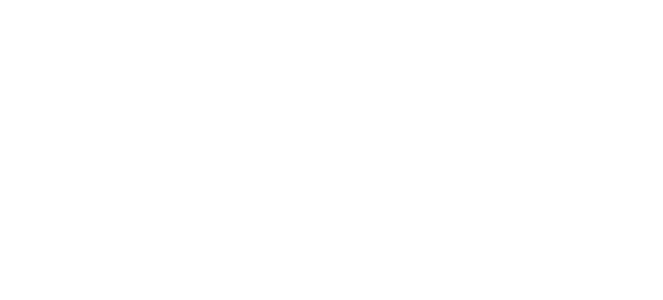
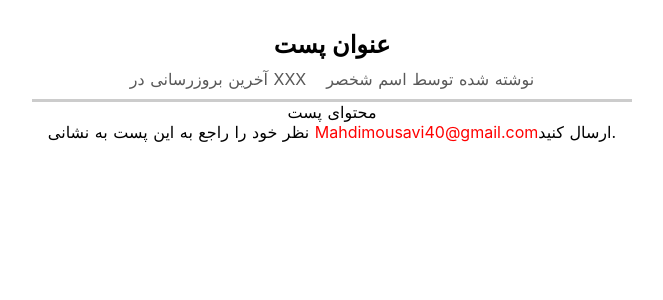
Before and after one commit to mistrs2p/renuxt, a Nuxt app: page /posts/1 in a window 1280 px wide. Before the commit this address had no page. Shown: the top 300 px of the page, without its empty margins (308-971 px from the left). Built offline with nearby package versions, Linux system fonts and the light colour scheme.

Commit message:
Basic File Folder Structure Set - Admin About Posts

```diff
--- /dev/null
+++ b/pages/about/index.vue
@@ -0,0 +1,16 @@
+<template>
+  <div class="about-page">
+    <h1>This is my absolutely fantastic "About Me" Page!</h1>
+    <p>Lorem ipsum, dolor sit amet consectetur adipisicing elit. Totam officiis ab voluptatibus assumenda error quas deleniti eius? Suscipit, numquam? Quis aliquid non animi numquam amet voluptas dolorum sunt aspernatur commodi?</p>
+    <p>Lorem ipsum, dolor sit amet consectetur adipisicing elit. Totam officiis ab voluptatibus assumenda error quas deleniti eius? Suscipit, numquam? Quis aliquid non animi numquam amet voluptas dolorum sunt aspernatur commodi?</p>
+    <p>Lorem ipsum, dolor sit amet consectetur adipisicing elit. Totam officiis ab voluptatibus assumenda error quas deleniti eius? Suscipit, numquam? Quis aliquid non animi numquam amet voluptas dolorum sunt aspernatur commodi?</p>
+    <p>Lorem ipsum, dolor sit amet consectetur adipisicing elit. Totam officiis ab voluptatibus assumenda error quas deleniti eius? Suscipit, numquam? Quis aliquid non animi numquam amet voluptas dolorum sunt aspernatur commodi?</p>
+  </div>
+</template>
+
+<style scoped>
+.about-page {
+  text-align: center;
+  padding: 30px;
+}
+</style>
--- a/pages/index.vue
+++ b/pages/index.vue
@@ -32,7 +32,9 @@
 </script>
 
 <style>
+
 .container {
+  direction: rtl;
   margin: 0 auto;
   min-height: 100vh;
   display: flex;
--- /dev/null
+++ b/pages/posts/_id/index.vue
@@ -0,0 +1,75 @@
+<template>
+  <div class="single-post-page">
+    <section class="post">
+      <h1>عنوان پست</h1>
+      <div class="post-details">
+        <div class="post-detail">آخرین بروزرسانی در XXX</div>
+        <div class="post-detail">نوشته شده توسط اسم شخصر</div>
+      </div>
+      <p>محتوای پست</p>
+    </section>
+    <section class="post-feedback">
+      <p>نظر خود را راجع به این پست به نشانی <a href="mailto:mahdimousavi40@gmail.com">Mahdimousavi40@gmail.com</a>ارسال کنید.</p>
+    </section>
+  </div>
+</template>
+
+<script>
+export default {
+
+}
+</script>
+
+<style scoped>
+  .single-post-page {
+    padding: 30px;
+    text-align: center;
+    box-sizing: border-box;
+  }
+
+  .post {
+    width: 100%;
+  }
+
+  @media (min-width: 768px) {
+    .post {
+      width: 600px;
+      margin: auto;
+    }
+  }
+
+  .post-title {
+    margin: 0;
+  }
+
+  .post-details {
+    padding: 10px;
+    box-sizing: border-box;
+    border-bottom: 3px solid #ccc;
+    display: flex;
+    justify-content: center;
+    align-items: center;
+    flex-direction: column;
+  }
+
+  @media (min-width: 768px) {
+    .post-details {
+      flex-direction: row;
+    }
+  }
+
+  .post-detail {
+    color: rgb(88, 88, 88);
+    margin: 0 10px;
+  }
+
+  .post-feedback a {
+    color: red;
+    text-decoration: none;
+  }
+
+  .post-feedback a:hover,
+  .post-feedback a:active {
+    color: salmon;
+  }
+</style>
--- /dev/null
+++ b/pages/posts/index.vue
@@ -0,0 +1,19 @@
+<template>
+  <div class="posts-page">
+
+  </div>
+</template>
+
+<script>
+export default {
+
+}
+</script>
+
+<style scoped>
+  .post-page {
+    display: flex;
+    justify-content: center;
+    align-items: center;
+  }
+</style>
```
Also changed, not shown: pages/admin/index.vue (added, +13 -0 lines).
